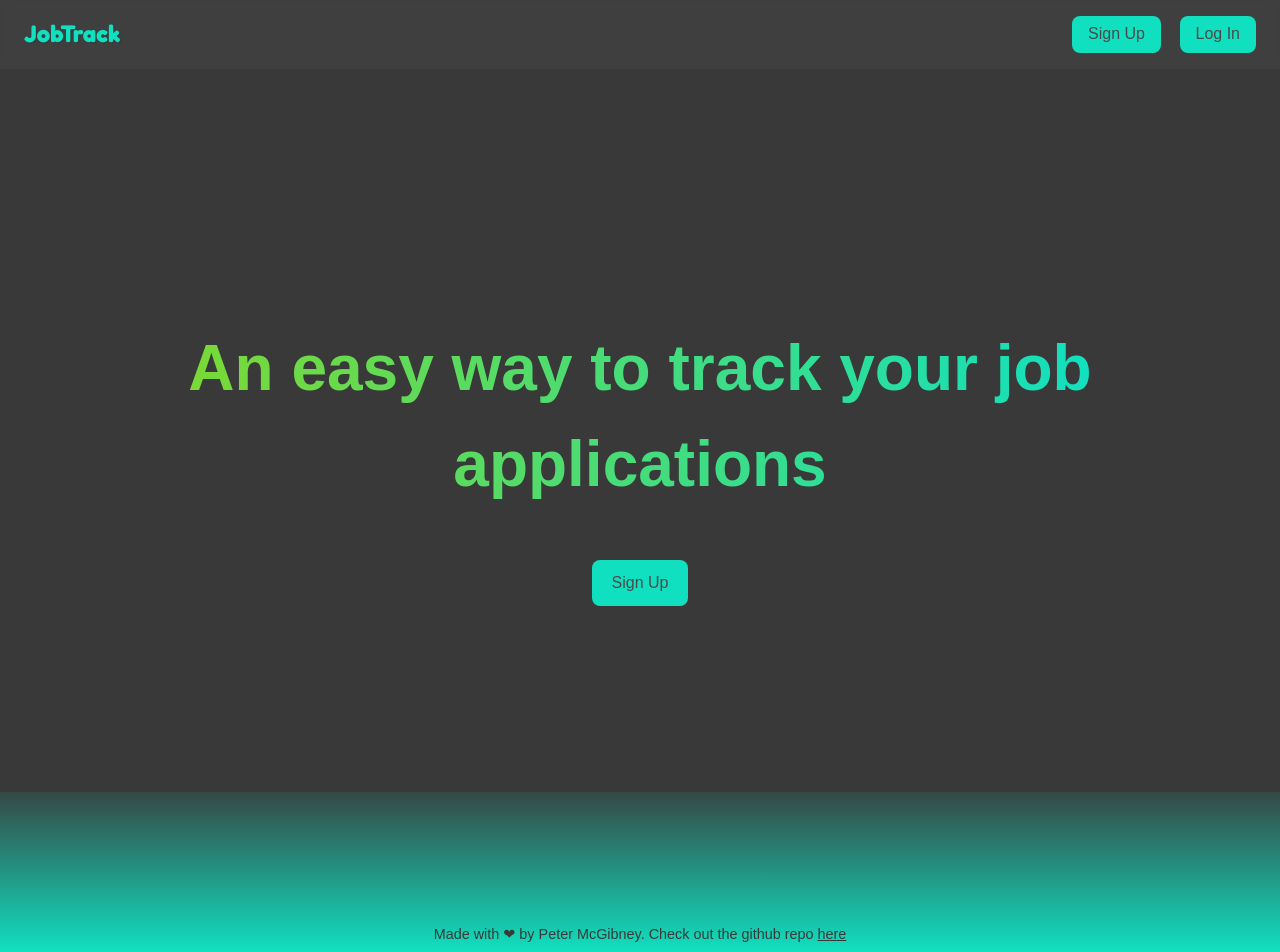
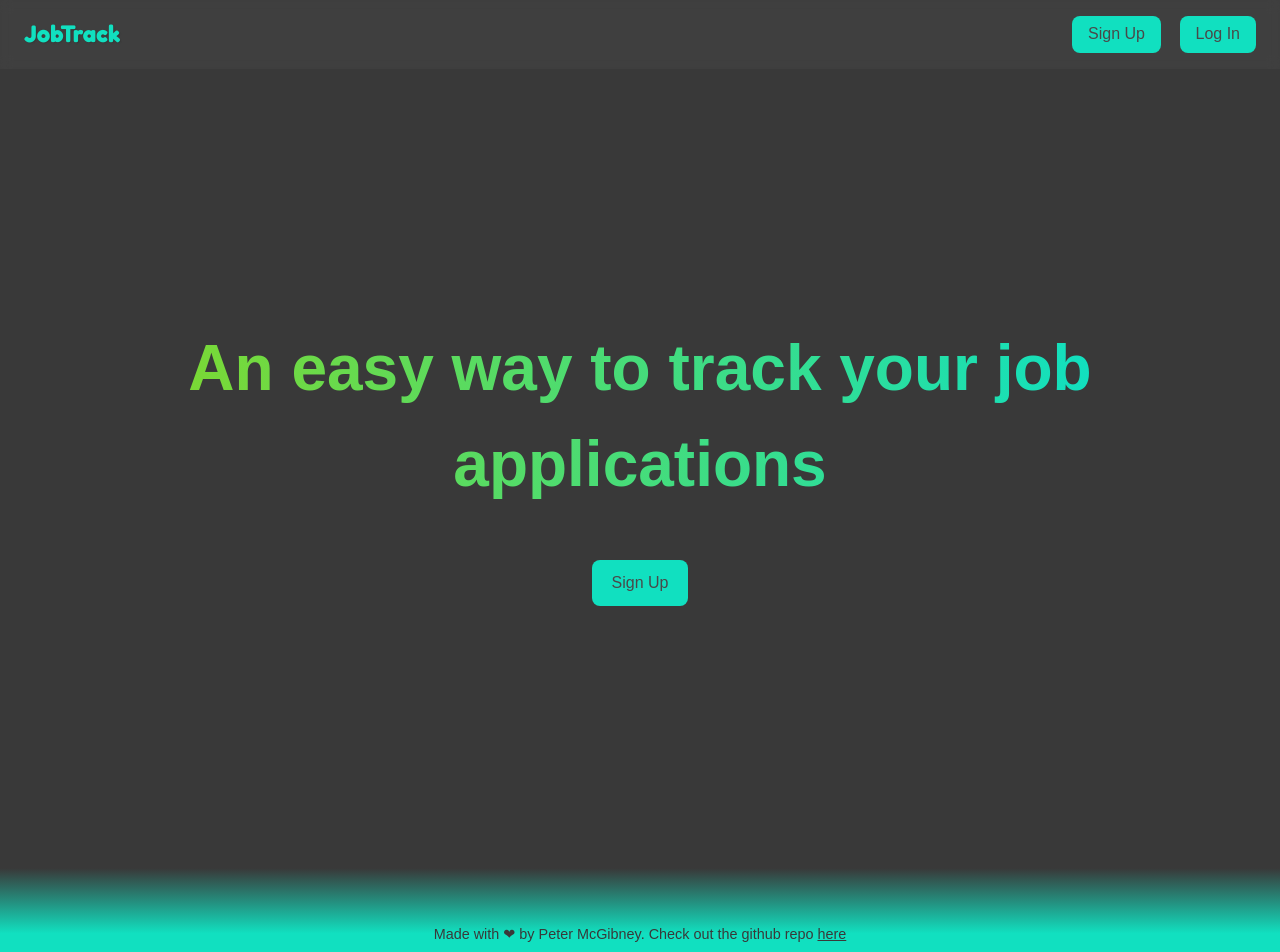
Before and after one commit to petermc87/jobtrack, a Next.js app: page / in a window 1280 px wide. Built offline with nearby package versions, Linux system fonts and the light colour scheme; no server answers.

Commit message:
style: footer update

```diff
--- a/src/app/components/Footer/Footer.module.scss
+++ b/src/app/components/Footer/Footer.module.scss
@@ -14,9 +14,9 @@ $line: none;
   //   padding-top: 10rem;
   background: linear-gradient(
     to bottom,
-    var.$dark-gray 5%,
+    var.$dark-gray 55%,
     // var.$accent-green 60%,
-    var.$accent-blue 100%
+    var.$accent-blue 90%
   );
   h2 {
     font-size: 0.9rem;
```
